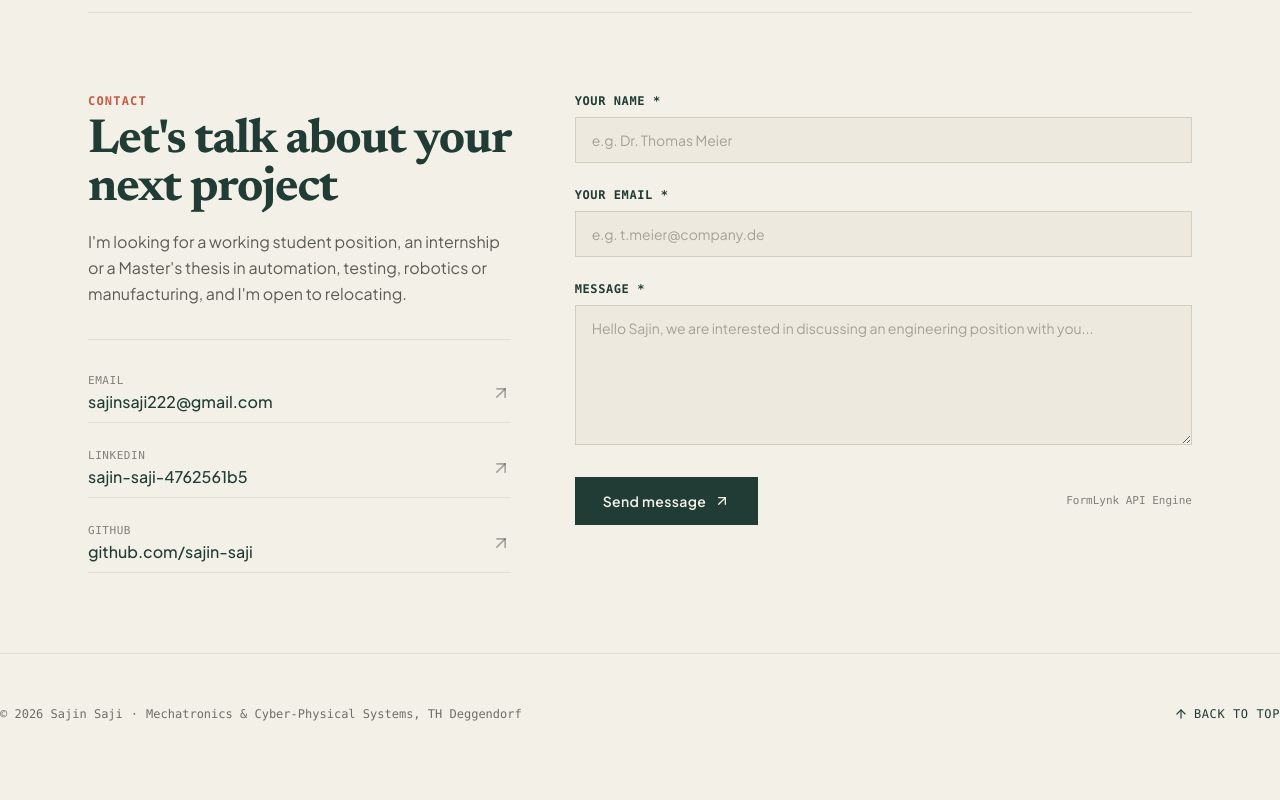
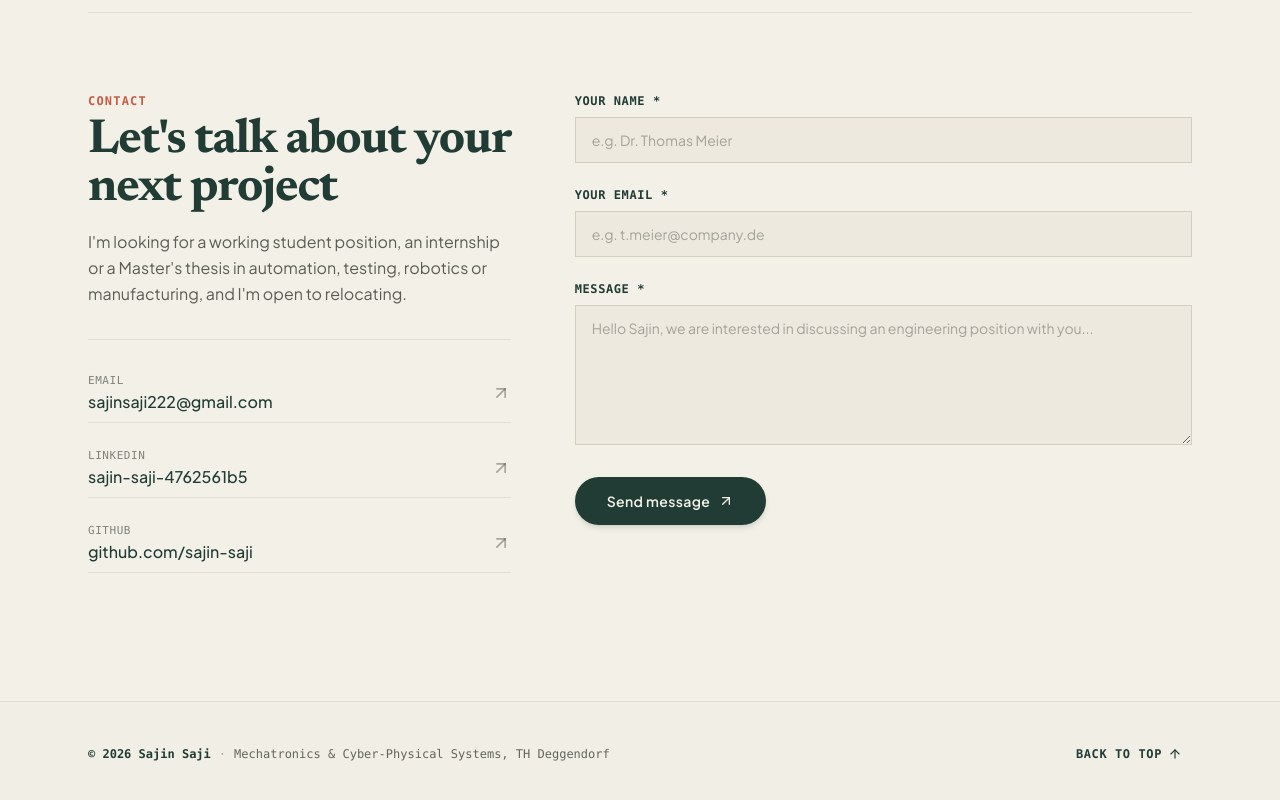
Before and after one commit to sajin-saji/sajin-saji.github.io, a Next.js app: page / in a window 1280 px wide. Shown: the part 5401-6201 px from the top of the page. Before the commit the page ends 6175 px from the top, so only its background shows below. Built offline with nearby package versions, Linux system fonts and the light colour scheme; no server answers.

Commit message:
fix: align footer properly and remove FormLynk brand label from UI

```diff
--- a/components/Contact.tsx
+++ b/components/Contact.tsx
@@ -42,7 +42,7 @@ export const Contact: React.FC = () => {
   const handleSubmit = async (e: React.FormEvent) => {
     e.preventDefault();
 
-    // 1. Client Validation for the 3 fields
+    // 1. Client Validation
     if (!name.trim() || !email.trim() || !message.trim()) {
       setStatus("error");
       setFeedbackMessage(
@@ -78,7 +78,6 @@ export const Contact: React.FC = () => {
     setStatus("loading");
     setFeedbackMessage("");
 
-    // Exact 3 fields payload (+ honeypot for bot protection)
     const payload = {
       form_id: "contact",
       name: name.trim(),
@@ -90,7 +89,7 @@ export const Contact: React.FC = () => {
     let submitted = false;
     let lastError = "";
 
-    // Send to FormLynk API
+    // Send payload to backend
     for (const endpoint of FORMLYNK_ENDPOINTS) {
       try {
         const response = await fetch(endpoint, {
@@ -120,8 +119,8 @@ export const Contact: React.FC = () => {
       setStatus("success");
       setFeedbackMessage(
         language === "de"
-          ? "Vielen Dank! Ihre Nachricht wurde erfolgreich über FormLynk an Sajin Saji übermittelt."
-          : "Thank you! Your message has been successfully delivered to Sajin Saji via FormLynk."
+          ? "Vielen Dank! Ihre Nachricht wurde erfolgreich übermittelt. Sajin Saji wird sich in Kürze bei Ihnen melden."
+          : "Thank you! Your message has been successfully delivered. Sajin Saji will respond to you promptly."
       );
       setName("");
       setEmail("");
@@ -194,10 +193,10 @@ export const Contact: React.FC = () => {
           </div>
         </div>
 
-        {/* FormLynk Form: Strictly 3 Fields (Name, Email, Message) (Cols 6-12) */}
+        {/* Form: Strictly 3 Fields (Name, Email, Message) (Cols 6-12) */}
         <div className="lg:col-span-7 pt-4 lg:pt-0">
           <form onSubmit={handleSubmit} className="flex flex-col gap-6" noValidate>
-            {/* Honeypot field (hidden from users) */}
+            {/* Honeypot field */}
             <input
               type="text"
               name="_gotcha"
@@ -262,7 +261,7 @@ export const Contact: React.FC = () => {
               <button
                 type="submit"
                 disabled={status === "loading"}
-                className="inline-flex items-center gap-2 bg-[#203C35] text-[#F3F0E8] hover:bg-[#C65D43] px-7 py-3.5 text-sm font-semibold tracking-wide disabled:opacity-60 transition-colors cursor-pointer"
+                className="inline-flex items-center gap-2 bg-[#203C35] text-[#F3F0E8] hover:bg-[#C65D43] px-8 py-3.5 rounded-full text-sm font-semibold tracking-wide disabled:opacity-60 transition-colors cursor-pointer shadow-md hover:shadow-lg"
               >
                 {status === "loading" ? (
                   <>
@@ -276,10 +275,6 @@ export const Contact: React.FC = () => {
                   </>
                 )}
               </button>
-
-              <span className="font-mono text-[11px] text-[#343830]/60">
-                FormLynk API Engine
-              </span>
             </div>
 
             {/* Live Feedback Alerts */}
--- a/components/Footer.tsx
+++ b/components/Footer.tsx
@@ -14,21 +14,25 @@ export const Footer: React.FC = () => {
   };
 
   return (
-    <footer className="py-12 border-t border-[#E3DED2] flex flex-col sm:flex-row items-center justify-between gap-4 text-xs font-mono text-[#343830]/70">
-      <div className="flex items-center gap-2">
-        <span>{footer.copyright}</span>
-        <span>·</span>
-        <span>{t(footer.affiliations)}</span>
+    <footer className="w-full border-t border-[#E3DED2] bg-[#ECE7DC]/30 py-10 mt-12" aria-label="Site Footer">
+      <div className="max-w-6xl mx-auto px-4 sm:px-6 flex flex-col sm:flex-row items-center justify-between gap-4 text-xs font-mono text-[#343830]/80">
+        {/* Left: Copyright & Academic affiliation */}
+        <div className="flex flex-wrap items-center justify-center sm:justify-start gap-x-2 gap-y-1 text-center sm:text-left">
+          <span className="font-semibold text-[#203C35]">{footer.copyright}</span>
+          <span className="hidden sm:inline text-[#343830]/40">·</span>
+          <span className="text-[#343830]/75">{t(footer.affiliations)}</span>
         </div>
 
+        {/* Right: Aligned Back to Top */}
         <button
           type="button"
           onClick={scrollToTop}
-        className="inline-flex items-center gap-1.5 text-[#203C35] hover:text-[#C65D43] transition-colors py-1 focus:outline-none"
+          className="group inline-flex items-center gap-1.5 text-xs font-semibold text-[#203C35] hover:text-[#C65D43] transition-colors py-1 px-2.5 rounded-full hover:bg-[#ECE7DC] focus:outline-none"
         >
-        <ArrowUp className="w-3.5 h-3.5" />
           <span className="uppercase tracking-wider">Back to top</span>
+          <ArrowUp className="w-3.5 h-3.5 group-hover:-translate-y-0.5 transition-transform" />
         </button>
+      </div>
     </footer>
   );
 };
```
Lines whose indentation alone changed are shown as unchanged.
